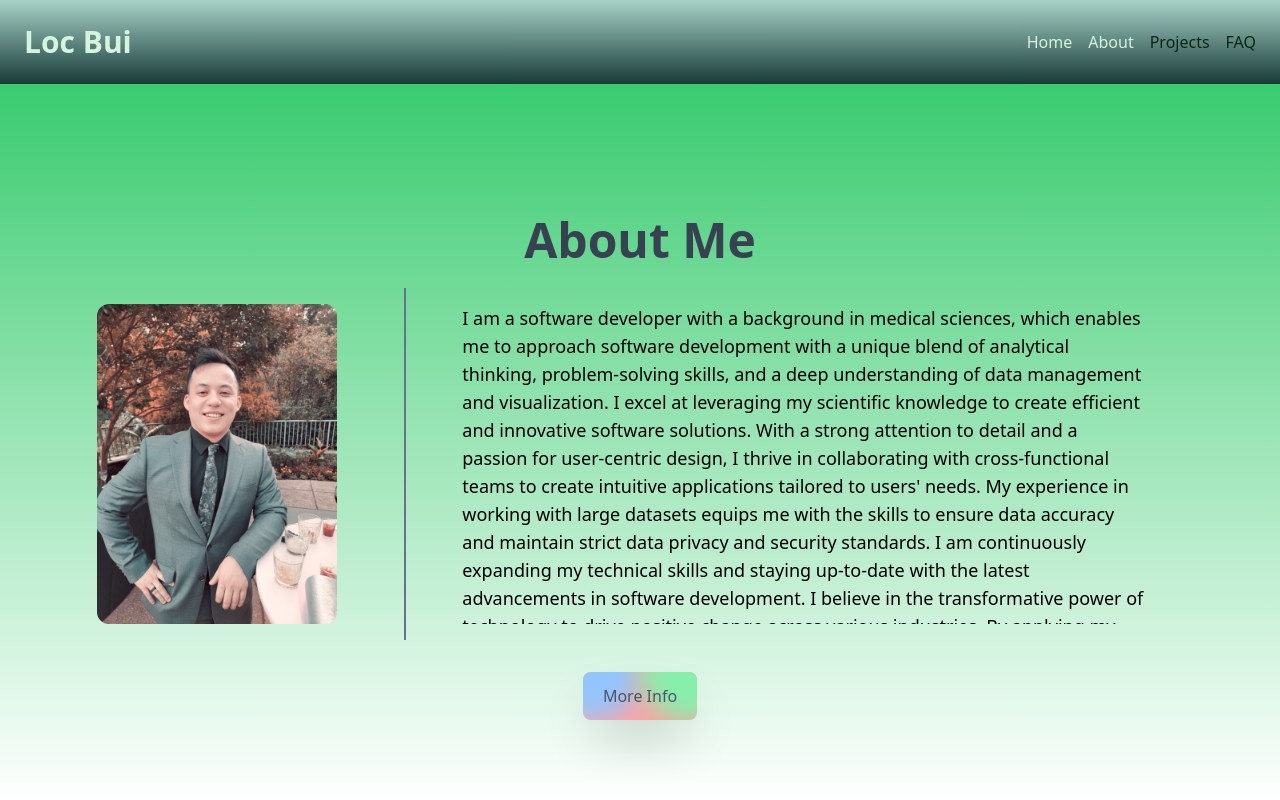
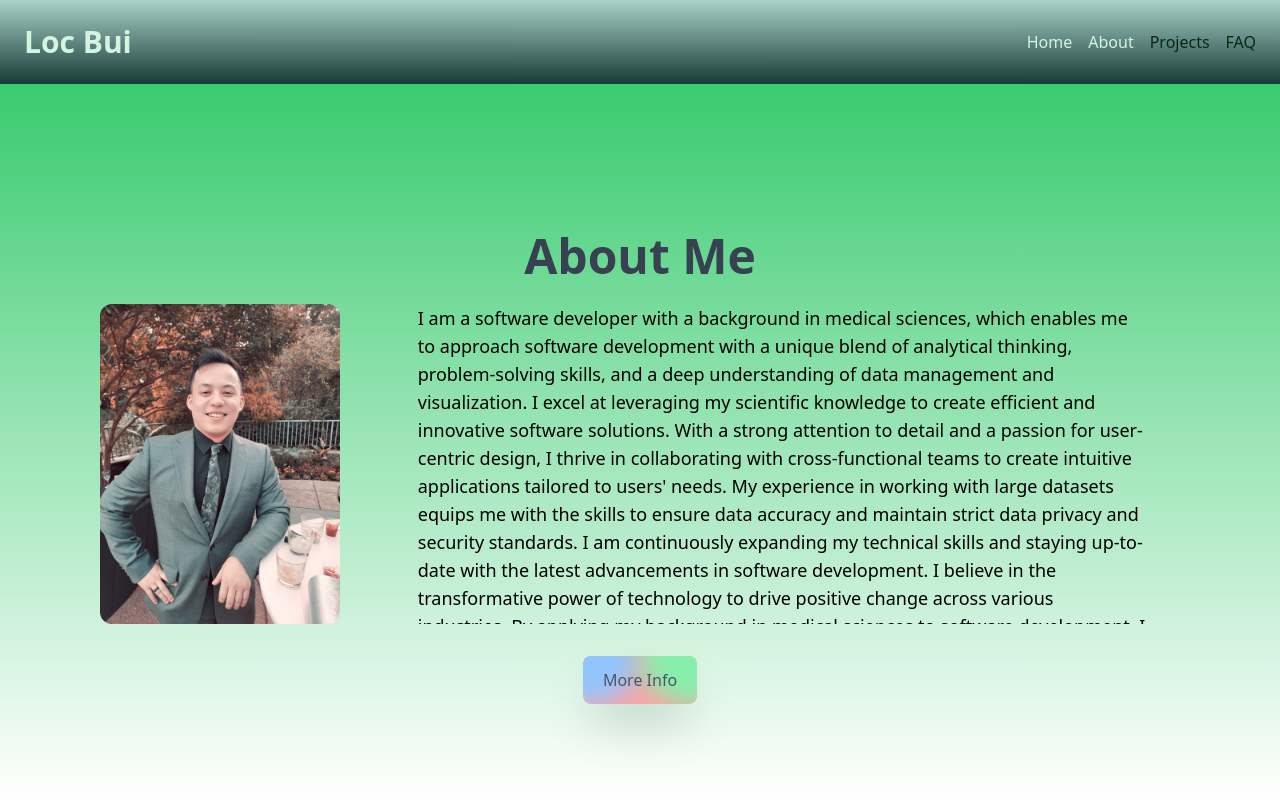
Before and after one commit to locb65/porfolio, a React (Create React App) app in the folder portfolio-app/: page / in a window 1280 px wide. Shown: the top 800 px of the page. Built offline with nearby package versions, Linux system fonts and the light colour scheme.

Commit message:
fixed more padding and css issues

```diff
--- a/portfolio-app/src/pages/Components/aboutMe.jsx
+++ b/portfolio-app/src/pages/Components/aboutMe.jsx
@@ -8,10 +8,10 @@ export const AboutMe = () => {
         <div className='flex flex-col justify-center items-center h-screen w-full'>
             <h1 className='text-3xl sm:text-4xl md:text-5xl font-bold mb-6 text-gray-700'>About Me</h1>
             <div className='flex flex-col sm:flex-row items-center content-center max-h-3/6 w-11/12'>
-            <div className='flex flex-col items-center w-full sm:w-2/6 mb-4 sm:mb-0 sm:mr-6 sm:border-r-2 sm:border-b-0 border-b-2 border-slate-500 p-4'>
-                <img src={profilePic} alt="mePic" className='max-h-60 w-auto h-auto mr-6 rounded-3xl sm:max-h-96 md:max-h-80 sm:rounded-xl'/>
+            <div className='flex flex-col items-center w-full sm:w-2/6 mb-4 sm:mb-0'>
+                <img src={profilePic} alt="mePic" className='max-h-60 w-auto h-auto mr-6  sm:mr-8 rounded-3xl sm:max-h-96 md:max-h-80 sm:rounded-xl'/>
             </div>
-            <div className='flex text-base pl-4 ml-4 mr-4 sm:mr-8 md:mr-12 lg:mr-20 sm:text-lg max-h-80 w-full sm:w-4/6 overflow-y-auto '>
+            <div className='flex text-base mr-4 sm:mr-8 md:mr-12 lg:mr-20 sm:text-lg max-h-80 w-full sm:w-4/6 overflow-y-auto '>
                 <p >I am a software developer with a background in medical sciences, which enables me to approach
                 software development with a unique blend of analytical thinking, problem-solving skills, and a deep understanding of data management and visualization.
                 I excel at leveraging my scientific knowledge to create efficient and innovative software solutions. With a strong attention to detail and a passion
```
